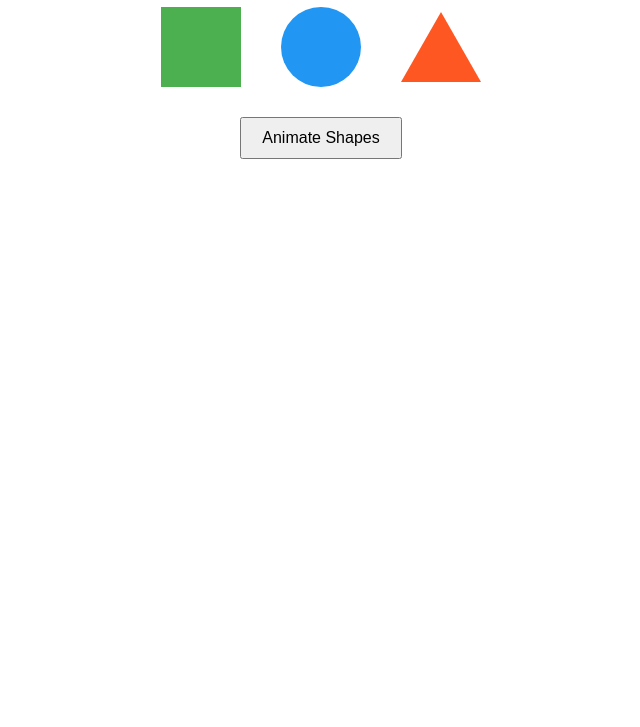
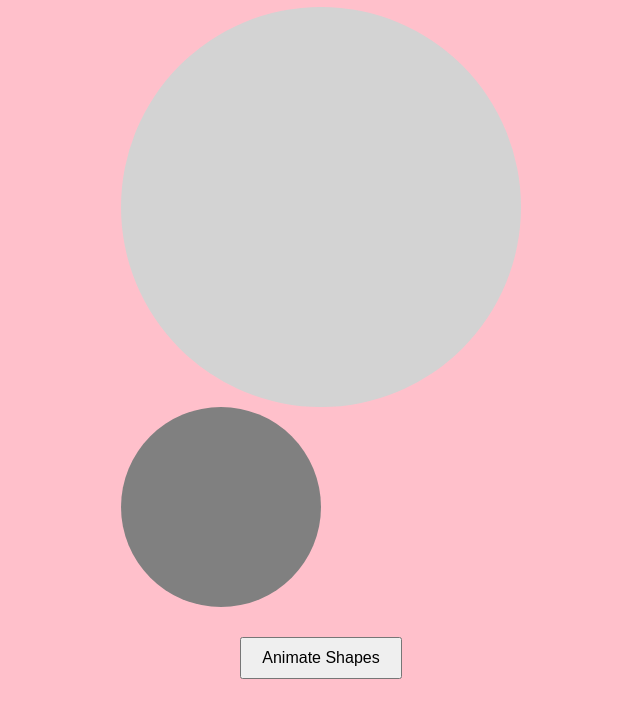
Before and after one commit to WilliamFrisk/mathilda, a plain HTML site: page index.html in a window 1280 px wide. Shown: the part 121-848 px from the top of the page, without its empty margins (319-959 px from the left). Before the commit the page ends 800 px from the top, so only its background shows below. Drawn offline with Linux system fonts and the light colour scheme.

Commit message:
First changes

```diff
--- a/index.html
+++ b/index.html
@@ -9,9 +9,10 @@
     <h1>Shape Animation Demo</h1>
 
     <div class="stage">
-      <div id="square" class="shape square"></div>
-      <div id="circle" class="shape circle"></div>
-      <div id="triangle" class="shape triangle"></div>
+      <div id="seal" class="seal">
+        <div id="head" class="shape circle"></div>
+        <div id="nose" class="shape nose"></div>
+      </div>
     </div>
 
     <button id="animateBtn">Animate Shapes</button>
--- a/style.css
+++ b/style.css
@@ -2,6 +2,7 @@ body {
   font-family: sans-serif;
   text-align: center;
   padding: 40px;
+  background-color: pink;
 }
 
 .stage {
@@ -17,22 +18,18 @@ body {
   transition: transform 0.4s ease;
 }
 
-/* square */
-.square {
-  width: 80px;
-  height: 80px;
-  background: #4caf50;
+/* circle */
+.circle {
+  width: 50vh;
+  height: 50vh;
+  background: lightgray;
+  border-radius: 50%;
 }
 
-.square.grow {
-  transform: scale(1.6);
-}
-
-/* circle */
-.circle {
-  width: 80px;
-  height: 80px;
-  background: #2196f3;
+.nose {
+  width: 25vh;
+  height: 25vh;
+  background: gray;
   border-radius: 50%;
 }
 
@@ -52,20 +49,6 @@ body {
   }
 }
 
-/* triangle */
-.triangle {
-  width: 0;
-  height: 0;
-  border-left: 40px solid transparent;
-  border-right: 40px solid transparent;
-  border-bottom: 70px solid #ff5722;
-  transition: transform 0.3s ease;
-}
-
-.triangle:hover {
-  transform: scale(1.5);
-}
-
 button {
   padding: 10px 20px;
   font-size: 16px;
```
